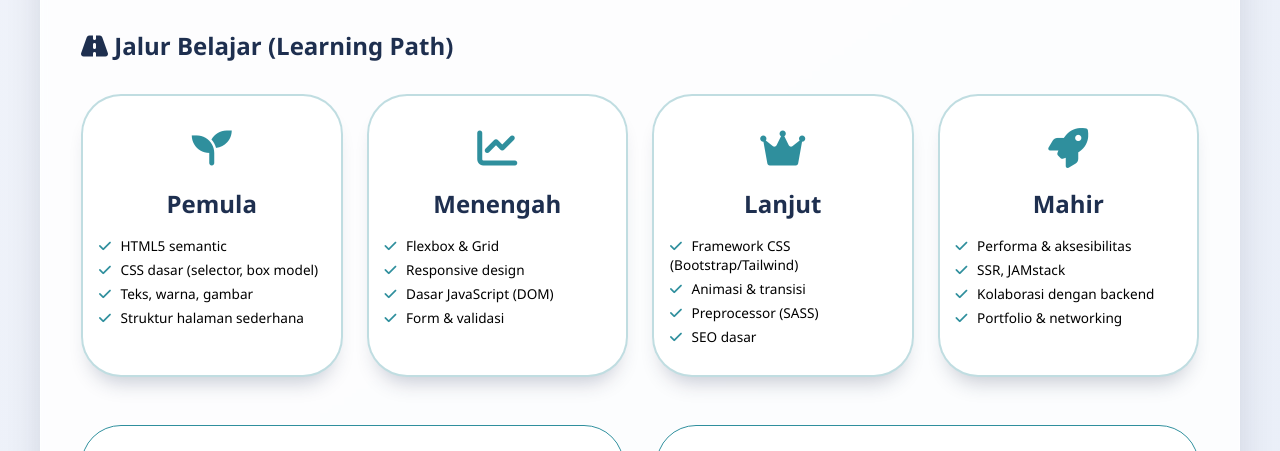
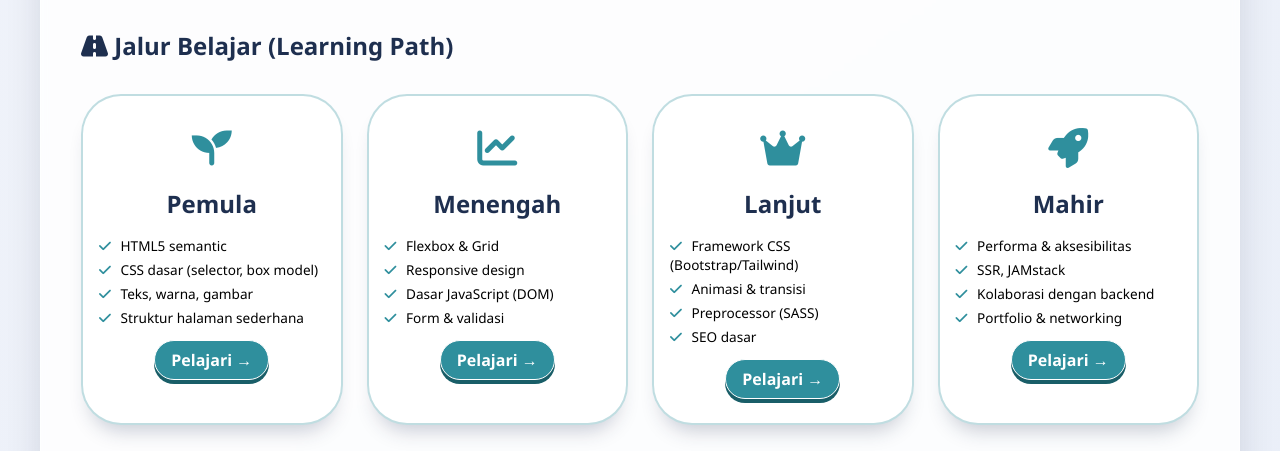
Before and after one commit to retno412/portofolio, a plain HTML site: page webdesign.html in a window 1280 px wide. Shown: the part 283-734 px from the top of the page. Drawn offline with Linux system fonts and the light colour scheme.

Commit message:
Update webdesign.html
ver2

```diff
--- a/webdesign.html
+++ b/webdesign.html
@@ -133,6 +133,23 @@
         .detail-list i {
             color: #2F8F9D;
             width: 18px;
+        }
+        .path-button {
+            background: #2F8F9D;
+            color: white;
+            padding: 0.5rem 1rem;
+            border-radius: 30px;
+            text-decoration: none;
+            font-weight: 600;
+            display: inline-block;
+            margin-top: 0.5rem;
+            transition: 0.1s;
+            border: 1px solid white;
+            box-shadow: 0 4px 0 #195e68;
+        }
+        .path-button:active {
+            transform: translateY(4px);
+            box-shadow: 0 1px 0 #195e68;
         }
 
         /* Karir dan tools */
@@ -335,6 +352,7 @@
                     <li><i class="fas fa-check"></i> Teks, warna, gambar</li>
                     <li><i class="fas fa-check"></i> Struktur halaman sederhana</li>
                 </ul>
+                 <a href="webdesign-pemula.html" class="path-button">Pelajari →</a>
             </div>
             <div class="path-item">
                 <div class="path-icon"><i class="fas fa-chart-line"></i></div>
@@ -345,6 +363,7 @@
                     <li><i class="fas fa-check"></i> Dasar JavaScript (DOM)</li>
                     <li><i class="fas fa-check"></i> Form & validasi</li>
                 </ul>
+                 <a href="webdesign-menengah.html" class="path-button">Pelajari →</a>
             </div>
             <div class="path-item">
                 <div class="path-icon"><i class="fas fa-crown"></i></div>
@@ -355,6 +374,7 @@
                     <li><i class="fas fa-check"></i> Preprocessor (SASS)</li>
                     <li><i class="fas fa-check"></i> SEO dasar</li>
                 </ul>
+                 <a href="webdesign-lanjut.html" class="path-button">Pelajari →</a>
             </div>
             <div class="path-item">
                 <div class="path-icon"><i class="fas fa-rocket"></i></div>
@@ -365,6 +385,7 @@
                     <li><i class="fas fa-check"></i> Kolaborasi dengan backend</li>
                     <li><i class="fas fa-check"></i> Portfolio & networking</li>
                 </ul>
+                 <a href="webdesign-mahir.html" class="path-button">Pelajari →</a>
             </div>
         </div>
 
```
